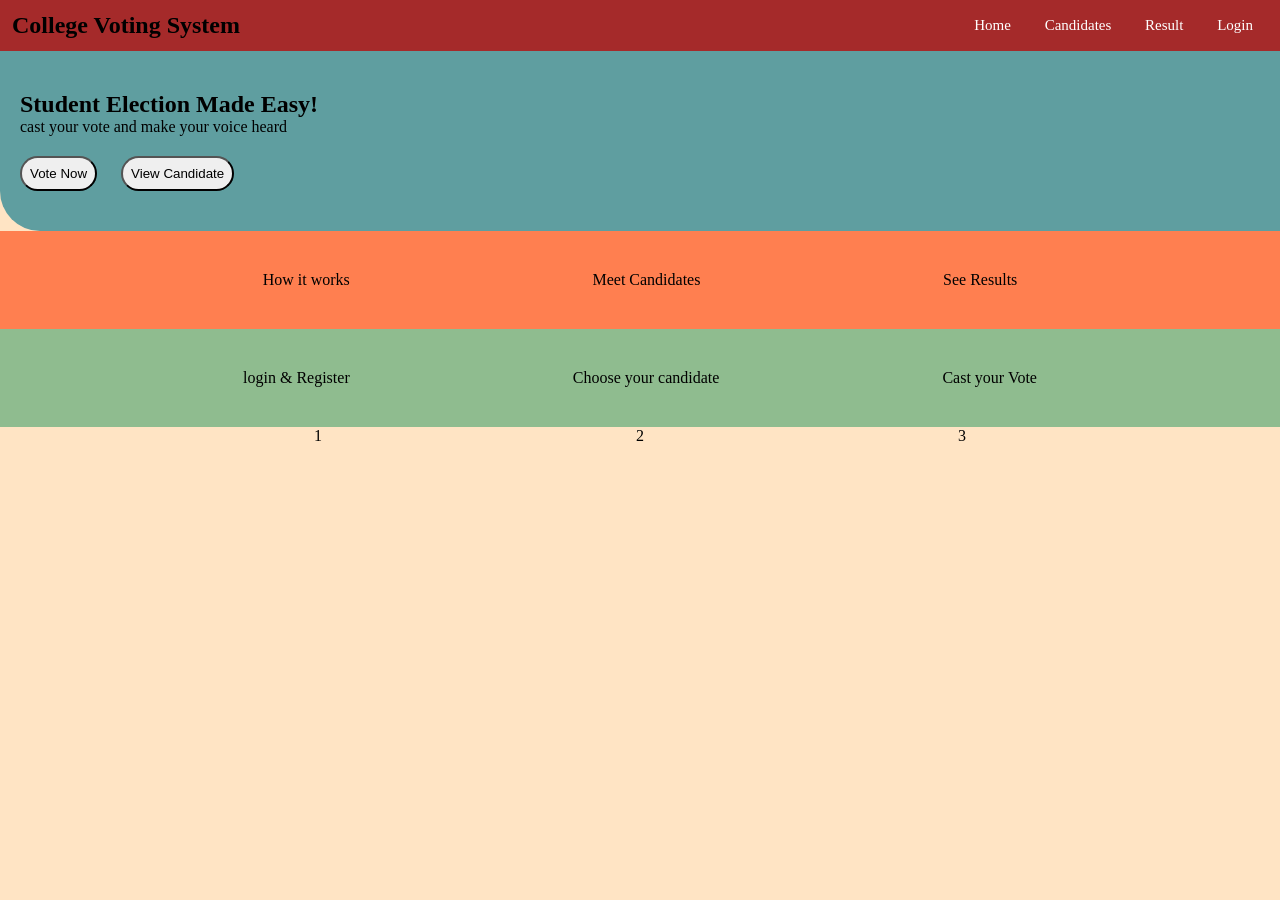
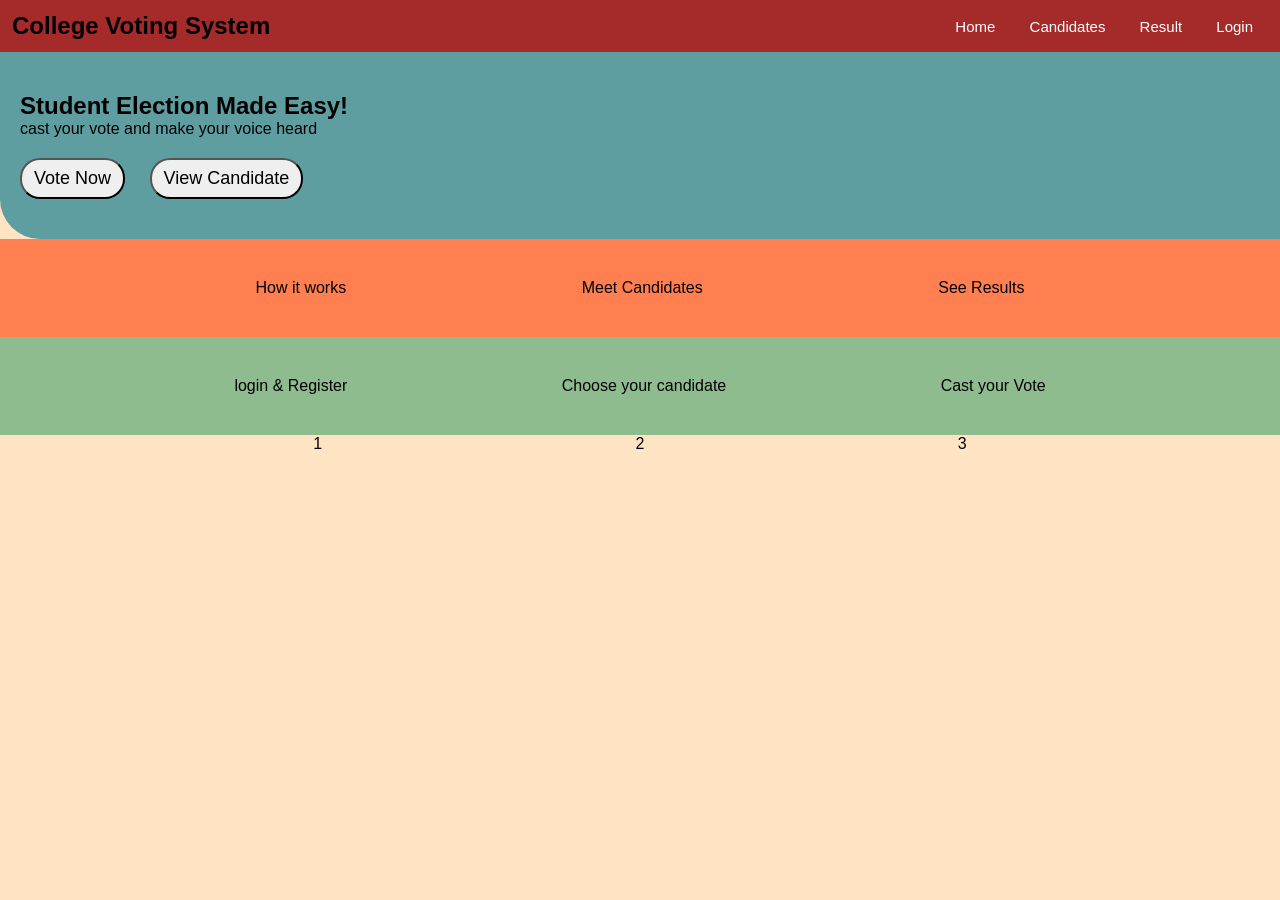

commit

--- a/home.css
+++ b/home.css
@@ -3,6 +3,7 @@
     margin: 0;
     padding: 0;
     box-sizing: border-box;
+    font-family: arial;
 }
 
 body
@@ -41,11 +42,31 @@ section
     max-width: 250px;
     width: 100%;
     text-align: center;
+    font-size: 16px;
+    font-weight: semi-bold;
+    word-spacing: 2px;
 }
 
 button
 {
     margin: 20px 20px 0 0;
-    padding: 8px;
-    border-radius: 20px;
+    padding: 8px 12px;
+    border-radius: 20px; 
+    font-size: 18px;
+    font-weight: semi-bold;
+}
+
+#primary-btn
+{
+    background-color: #213448;
+    color: white;
+    outline: none;
+    border: none;
+}
+
+#secondary-btn
+{
+    background-color: cadetblue;
+    color: white;
+    border: 2px solid white;
 }
